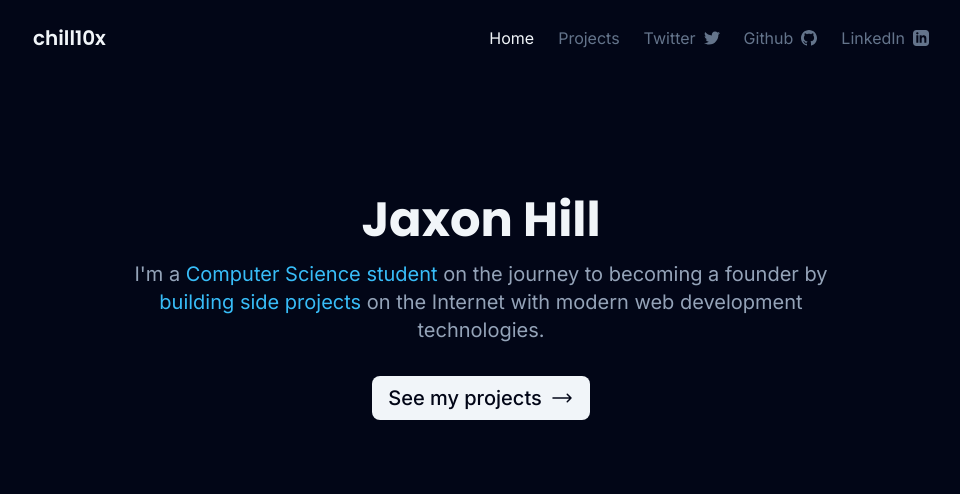
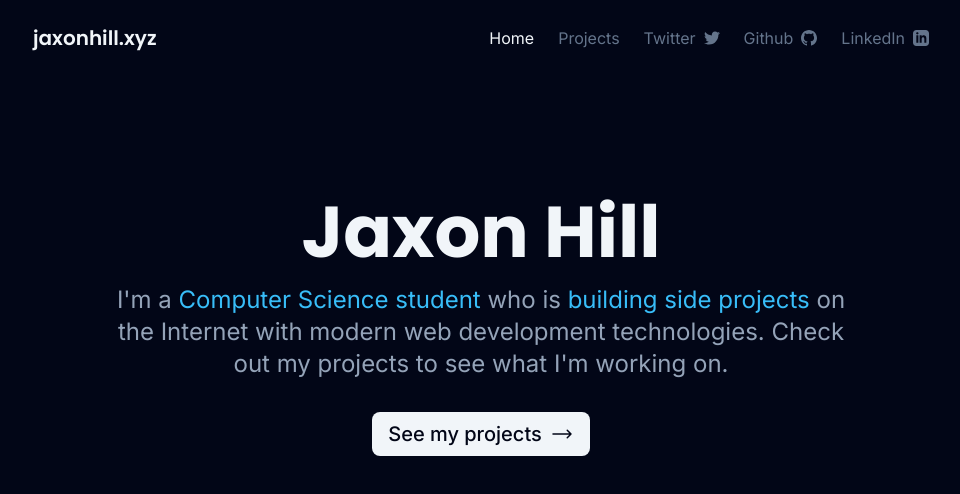
Before and after one commit to jaxonhill/personal-website-v3, a Next.js app: page / in a window 1280 px wide. Shown: the top 494 px of the page, without its empty margins (159-1119 px from the left). Built offline with nearby package versions, Linux system fonts and the light colour scheme.

Commit message:
Slight changes

```diff
--- a/app/page.tsx
+++ b/app/page.tsx
@@ -4,18 +4,19 @@ import Link from "next/link";
 
 export default function Home() {
 	return (
-		<div className="w-full flex flex-col pt-36 items-center">
+		<div className="w-full flex flex-col pt-36 sm:items-center">
 			<h1
-				className={`${poppins.className} mb-4 font-bold text-4xl text-slate-100 sm:text-center sm:text-5xl`}
+				className={`${poppins.className} mb-4 font-bold text-4xl text-slate-100 sm:text-center sm:text-5xl md:text-6xl lg:text-7xl`}
 			>
 				Jaxon Hill
 			</h1>
-			<p className="text-slate-400 mb-8 text-lg sm:text-center sm:text-xl sm:w-4/5 max-w-3xl">
+			<p className="text-slate-400 mb-8 text-lg sm:text-center sm:text-xl sm:w-5/6 lg:text-2xl max-w-4xl">
 				I'm a{" "}
 				<span className="text-sky-400">Computer Science student</span>{" "}
-				on the journey to becoming a founder by{" "}
+				who is{" "}
 				<span className="text-sky-400">building side projects</span> on
-				the Internet with modern web development technologies.
+				the Internet with modern web development technologies. Check out
+				my projects to see what I'm working on.
 			</p>
 			<Link
 				className="flex items-center gap-2 rounded-lg font-medium py-2 px-4 w-fit bg-slate-100 text-slate-950 hover:bg-slate-100/90"
--- a/components/nav/Navbar.tsx
+++ b/components/nav/Navbar.tsx
@@ -69,7 +69,7 @@ export default function Navbar() {
 				href={"/"}
 				className={`${poppins.className} text-xl text-slate-100 font-semibold`}
 			>
-				chill10x
+				jaxonhill.xyz
 			</Link>
 			<DropdownNav links={links} socials={socials} />
 			<RightsideNav links={links} socials={socials} />
```
Also changed, not shown: 1 other file (tests, documents, lock files or other folders).
